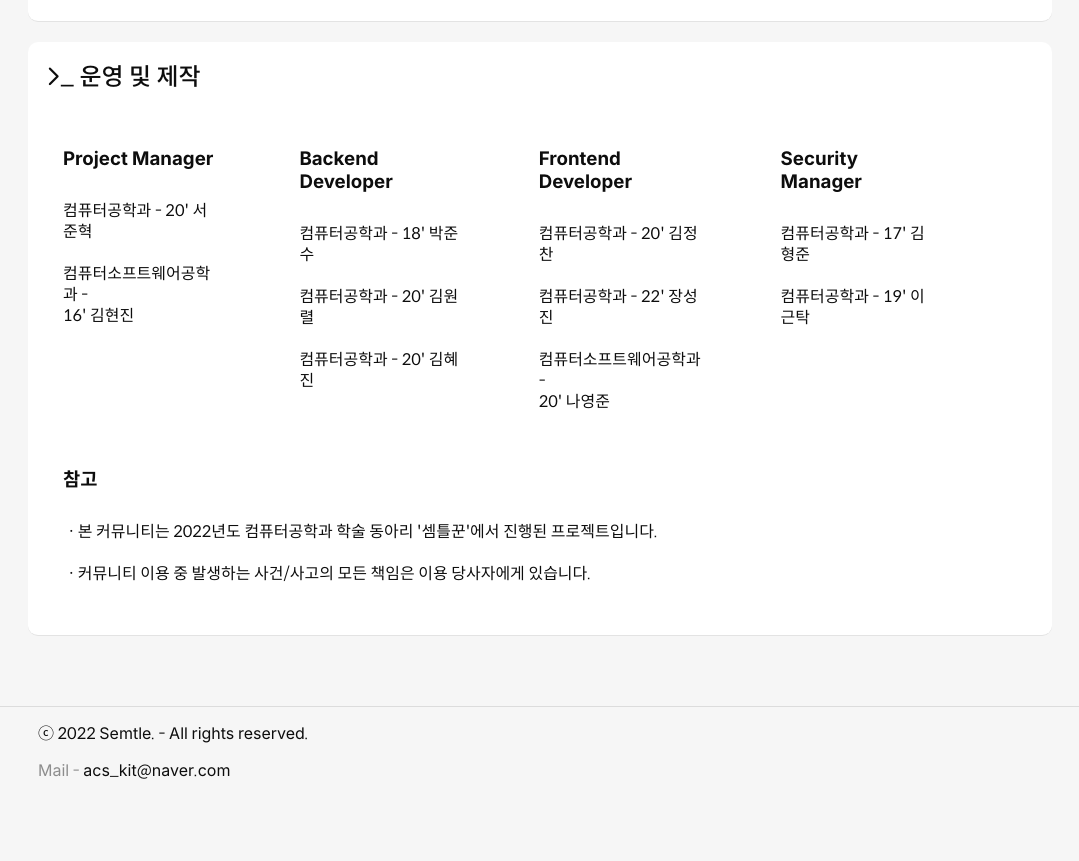
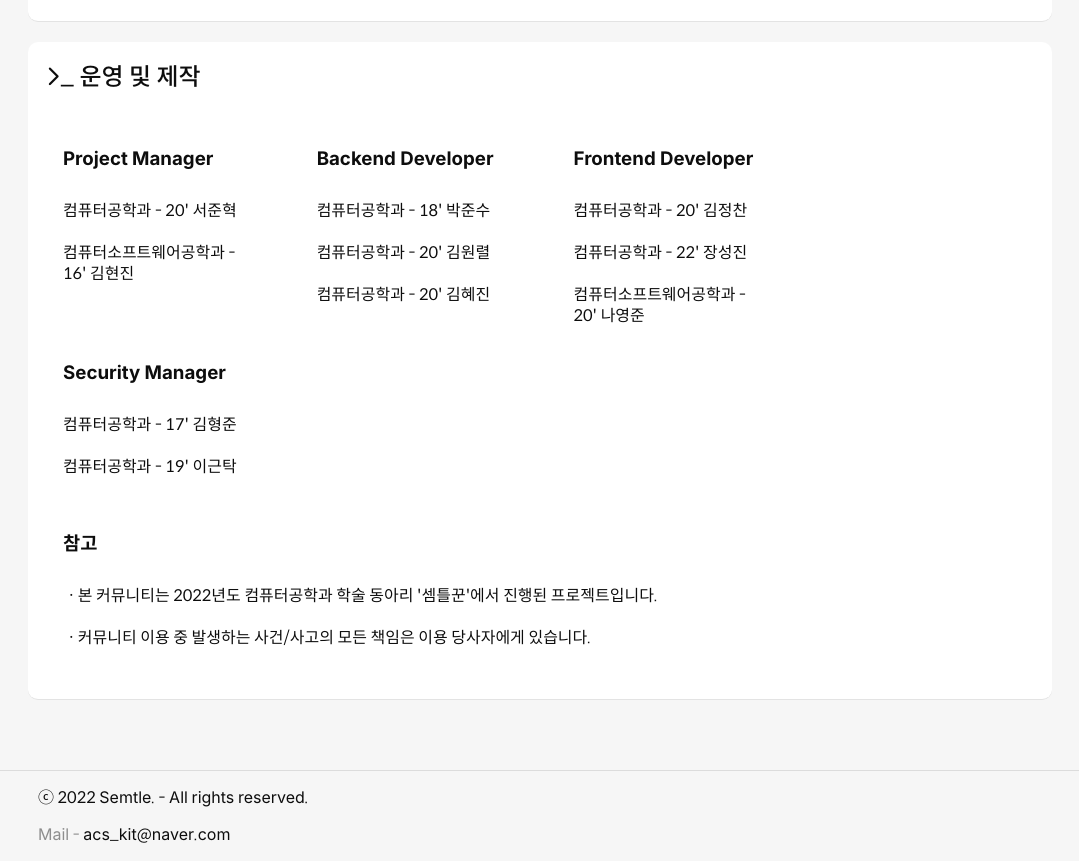
Before and after one commit to jkc-mycode/KIT-CE-CS-Frontend, a React (Create React App) app: page /about in a window 1280 px wide. Shown: the part 1140-2001 px from the top of the page, without its empty margins (100-1179 px from the left). Before the commit the page ends 1937 px from the top, so only its background shows below. Built offline with nearby package versions, Linux system fonts and the light colour scheme.

Commit message:
22.09.21. 도움말 페이지 수정

```diff
--- a/src/Components/about.css
+++ b/src/Components/about.css
@@ -8,7 +8,8 @@
 
 .block {
     display: flex;
-    justify-content: space-between;
+    /* justify-content: space-between; */
+    flex-wrap: wrap;
 }
 
 .block_inner {
```
